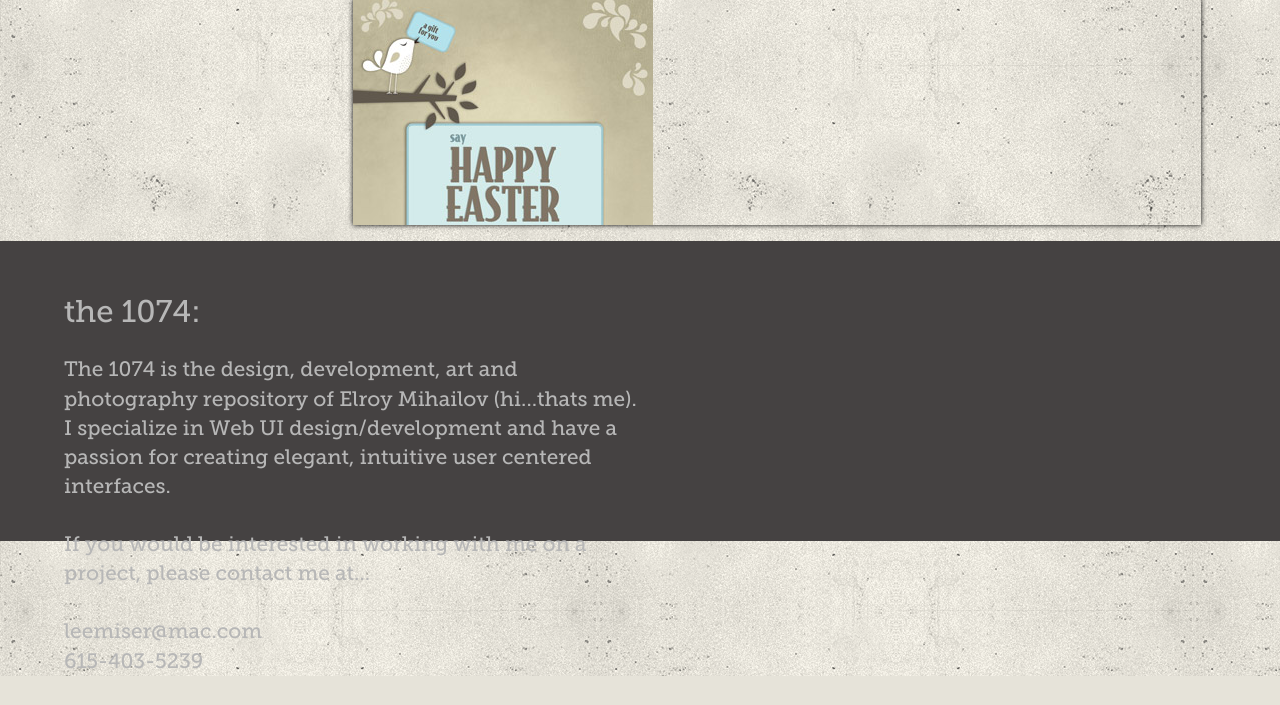
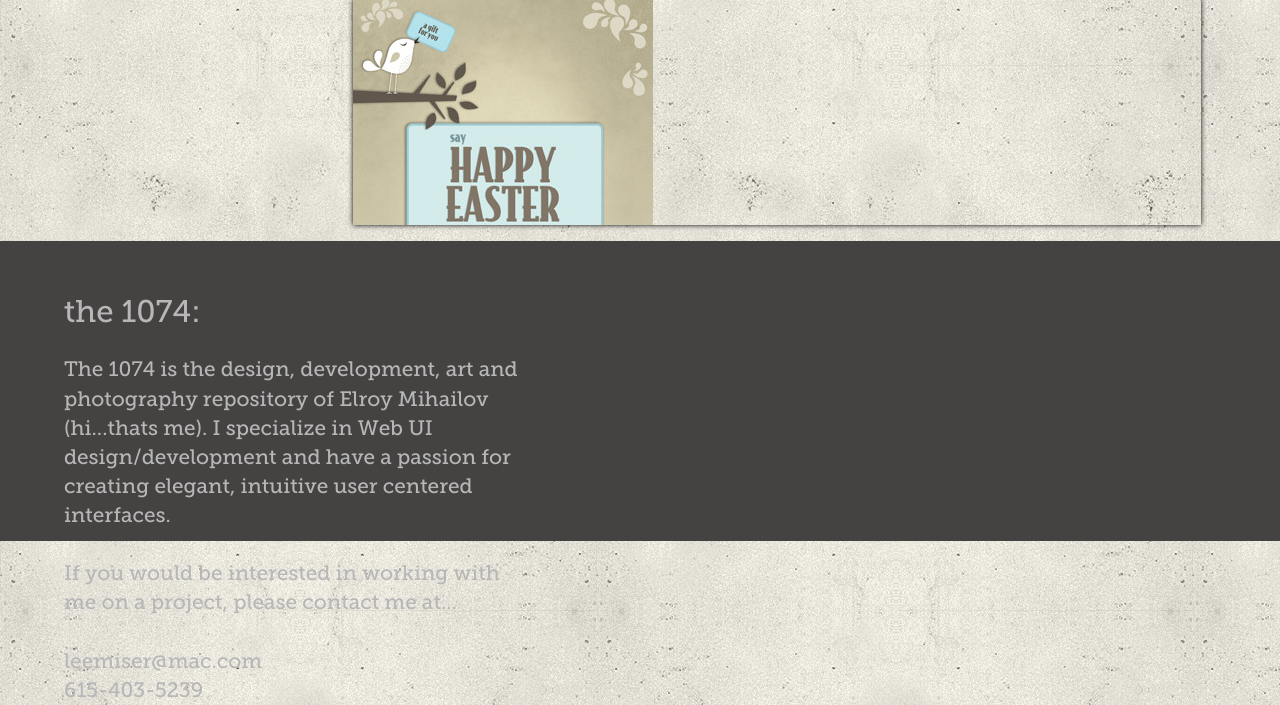
Before and after one commit to leemiser/the1074, a PHP site: page /indexB.html in a window 1280 px wide. Shown: the part 3205-3910 px from the top of the page. Before the commit the page ends 3881 px from the top, so only its background shows below. Run offline with PHP 8.4, Linux system fonts and the light colour scheme; some libraries are stand-ins or nearby versions.

```diff
--- a/css/style3.css
+++ b/css/style3.css
@@ -369,7 +369,7 @@ td { vertical-align: top; }
    #logo img { max-width: 100%; height: auto;}
    .sideDivider { width: 100%; float: left; display: block; background-color: #949494; background-color: rgba(127,127,127,0.7); height: 12px;   }
    #about  {
-   font-family: 'museo_slab_500regular'; font-size: 1.3em; color: #b7b7b7;  width: 50%;  /* background-color: #4d4949; */
+   font-family: 'museo_slab_500regular'; font-size: 1.3em; color: #b7b7b7;  width: 40%;  /* background-color: #4d4949; */
    }
    #about h3{
 	  font-family: 'museo_slab_500regular'; font-size: 1.5em; font-weight: normal; color: #b7b7b7; padding: 0px; margin: 0px;
```
Also changed, not shown: 1 other file.
